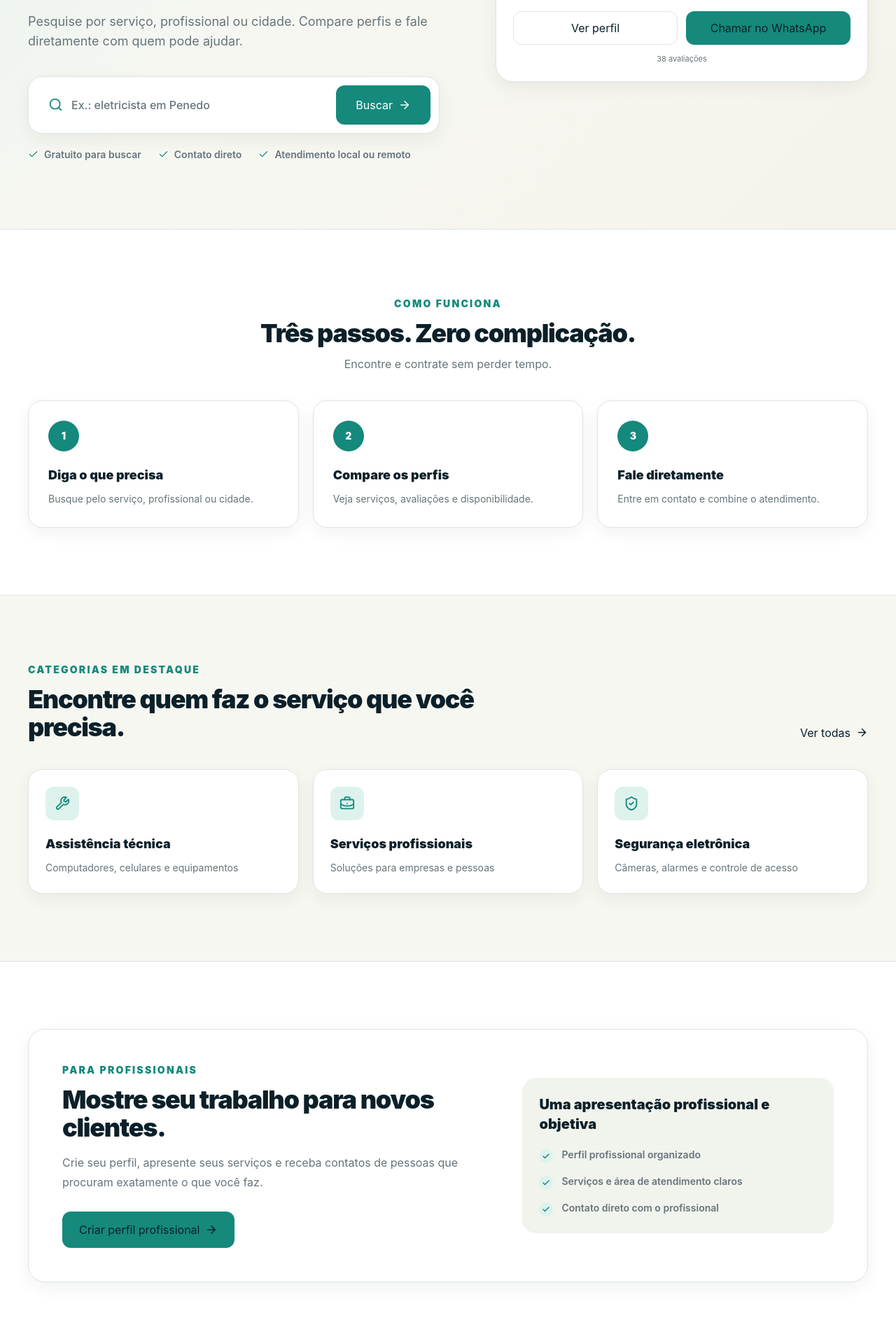
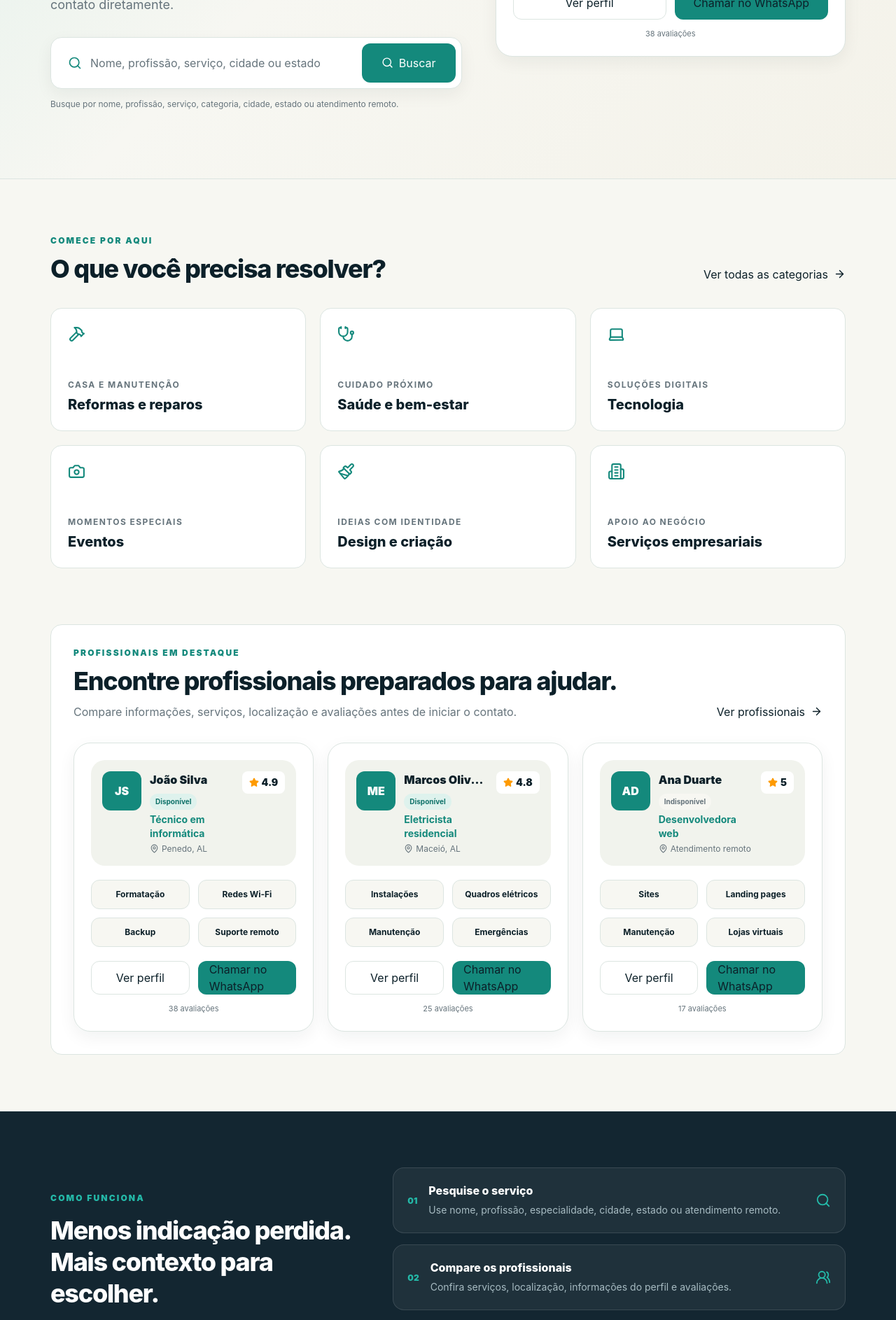
Before and after one commit to JoelsonJSantos/indicarei-v2, a Next.js app: page / in a window 1280 px wide. Shown: the part 520-2406 px from the top of the page at 70% size. Built offline with nearby package versions, Linux system fonts and the light colour scheme.

Commit message:
feat: refaz home com estrutura do Indicarei e cores do MatchCV

```diff
--- a/src/app/page.tsx
+++ b/src/app/page.tsx
@@ -2,219 +2,396 @@ import Link from "next/link";
 import {
   ArrowRight,
   BadgeCheck,
-  BriefcaseBusiness,
+  Building2,
+  Camera,
   Check,
+  Hammer,
+  Laptop,
+  MessageCircle,
+  Paintbrush,
   Search,
-  ShieldCheck,
-  Wrench,
+  Sparkles,
+  Stethoscope,
+  UsersRound,
 } from "lucide-react";
 
 import { ProfessionalCard } from "@/components/professional-card";
 import { PublicPageShell } from "@/components/public-page-shell";
 import { mockProfessionals } from "@/lib/mock-data";
 
-const steps = [
-  ["1", "Diga o que precisa", "Busque pelo serviço, profissional ou cidade."],
-  ["2", "Compare os perfis", "Veja serviços, avaliações e disponibilidade."],
-  ["3", "Fale diretamente", "Entre em contato e combine o atendimento."],
+const categories = [
+  {
+    title: "Reformas e reparos",
+    description: "Casa e manutenção",
+    icon: Hammer,
+    query: "Reformas e reparos",
+  },
+  {
+    title: "Saúde e bem-estar",
+    description: "Cuidado próximo",
+    icon: Stethoscope,
+    query: "Saúde e bem-estar",
+  },
+  {
+    title: "Tecnologia",
+    description: "Soluções digitais",
+    icon: Laptop,
+    query: "Tecnologia",
+  },
+  {
+    title: "Eventos",
+    description: "Momentos especiais",
+    icon: Camera,
+    query: "Eventos",
+  },
+  {
+    title: "Design e criação",
+    description: "Ideias com identidade",
+    icon: Paintbrush,
+    query: "Design e criação",
+  },
+  {
+    title: "Serviços empresariais",
+    description: "Apoio ao negócio",
+    icon: Building2,
+    query: "Serviços empresariais",
+  },
 ] as const;
 
-const featuredCategories = [
-  [Wrench, "Assistência técnica", "Computadores, celulares e equipamentos"],
-  [BriefcaseBusiness, "Serviços profissionais", "Soluções para empresas e pessoas"],
-  [ShieldCheck, "Segurança eletrônica", "Câmeras, alarmes e controle de acesso"],
+const steps = [
+  {
+    number: "01",
+    title: "Pesquise o serviço",
+    description:
+      "Use nome, profissão, especialidade, cidade, estado ou atendimento remoto.",
+    icon: Search,
+  },
+  {
+    number: "02",
+    title: "Compare os profissionais",
+    description:
+      "Confira serviços, localização, informações do perfil e avaliações.",
+    icon: UsersRound,
+  },
+  {
+    number: "03",
+    title: "Entre em contato diretamente",
+    description: "Converse pelo canal informado no perfil profissional.",
+    icon: MessageCircle,
+  },
 ] as const;
 
-const platformBenefits = [
-  "Perfil profissional organizado",
-  "Serviços e área de atendimento claros",
-  "Contato direto com o profissional",
+const freePlanFeatures = [
+  "Perfil profissional público",
+  "Informações de contato",
+  "Categoria e localização",
+  "Descrição dos serviços",
+  "Aparição nas buscas",
+];
+
+const featuredPlanFeatures = [
+  "Todos os recursos do plano Gratuito",
+  "Galeria de fotos e vídeos",
+  "Links para redes sociais",
+  "Maior destaque nas buscas",
+  "Selo de perfil em destaque",
 ];
 
 export default function Home() {
   return (
     <PublicPageShell>
       <main>
-        <section className="relative overflow-hidden px-5 py-16 lg:px-10 lg:py-24">
-          <div className="pointer-events-none absolute inset-0 bg-[linear-gradient(135deg,rgba(37,185,168,0.08),transparent_42%,rgba(242,239,228,0.5))] dark:bg-[linear-gradient(135deg,rgba(37,185,168,0.06),transparent_42%)]" />
+        <section className="relative overflow-hidden border-b border-[var(--border)]">
+          <div className="pointer-events-none absolute inset-0 bg-[linear-gradient(135deg,rgba(37,185,168,0.10),transparent_42%,rgba(242,239,228,0.62))] dark:bg-[linear-gradient(135deg,rgba(37,185,168,0.07),transparent_44%)]" />
 
-          <div className="relative mx-auto grid max-w-[1440px] items-center gap-14 lg:grid-cols-[1.05fr_0.95fr] xl:gap-20">
+          <div className="relative mx-auto grid max-w-[1200px] items-center gap-12 px-5 py-16 lg:grid-cols-[1.08fr_0.92fr] lg:px-8 lg:py-24">
             <div className="max-w-3xl">
-              <span className="inline-flex items-center gap-2 rounded-full border border-[var(--border)] bg-[var(--success-bg)] px-3.5 py-1.5 text-xs font-bold text-[var(--success-text)]">
-                <BadgeCheck size={15} />
-                Profissionais e serviços perto de você
-              </span>
+              <div className="inline-flex items-center gap-2 rounded-full border border-[var(--border)] bg-[var(--surface)] px-3 py-1.5 text-xs font-bold uppercase tracking-[0.12em] text-[var(--primary)] shadow-sm">
+                <span className="size-2 rounded-full bg-[var(--accent)]" />
+                Encontre. Compare. Converse.
+              </div>
 
-              <h1 className="mt-7 text-5xl font-black leading-[1.02] tracking-[-0.055em] sm:text-6xl xl:text-7xl">
-                Encontre quem resolve.
-                <span className="block text-[var(--primary)]">
-                  Sem perder tempo.
-                </span>
+              <h1 className="mt-6 text-4xl font-extrabold leading-[1.04] tracking-[-0.045em] sm:text-5xl lg:text-6xl">
+                O profissional certo pode estar{" "}
+                <span className="text-[var(--primary)]">mais perto</span> do que
+                você imagina.
               </h1>
 
-              <p className="mt-6 max-w-2xl text-base leading-7 text-[var(--text-muted)] sm:text-lg">
-                Pesquise por serviço, profissional ou cidade. Compare perfis e
-                fale diretamente com quem pode ajudar.
+              <p className="mt-5 max-w-2xl text-base leading-7 text-[var(--text-muted)] sm:text-lg">
+                Pesquise profissionais em qualquer cidade do Brasil e entre em
+                contato diretamente.
               </p>
 
               <form
                 action="/buscar"
-                className="card-surface mt-9 flex max-w-2xl flex-col gap-3 rounded-[1.25rem] p-3 sm:flex-row"
+                role="search"
+                className="card-surface mt-8 flex flex-col gap-2 rounded-2xl p-2 sm:flex-row"
               >
                 <label className="flex min-h-14 flex-1 items-center gap-3 rounded-xl px-4 focus-within:bg-[var(--surface-hover)]">
                   <Search
-                    size={21}
+                    size={20}
                     className="shrink-0 text-[var(--primary)]"
                   />
+                  <span className="sr-only">
+                    Nome, profissão, serviço, cidade ou estado
+                  </span>
                   <input
                     name="q"
                     type="search"
-                    placeholder="Ex.: eletricista em Penedo"
-                    className="w-full bg-transparent text-sm font-semibold outline-none placeholder:font-medium placeholder:text-[var(--text-muted)]"
+                    autoComplete="off"
+                    placeholder="Nome, profissão, serviço, cidade ou estado"
+                    className="w-full bg-transparent text-sm font-semibold outline-none placeholder:text-[var(--text-muted)]"
                   />
                 </label>
 
                 <button
                   type="submit"
-                  className="inline-flex min-h-14 items-center justify-center gap-2 rounded-xl bg-[var(--primary)] px-7 font-bold text-white hover:bg-[var(--primary-hover)]"
+                  className="inline-flex min-h-14 items-center justify-center gap-2 rounded-xl bg-[var(--primary)] px-7 text-sm font-bold text-white hover:bg-[var(--primary-hover)]"
                 >
+                  <Search size={17} />
                   Buscar
-                  <ArrowRight size={18} />
                 </button>
               </form>
 
-              <div className="mt-5 flex flex-wrap gap-x-6 gap-y-2 text-sm font-semibold text-[var(--text-muted)]">
-                {["Gratuito para buscar", "Contato direto", "Atendimento local ou remoto"].map(
-                  (item) => (
-                    <span key={item} className="flex items-center gap-2">
-                      <Check size={15} className="text-[var(--primary)]" />
-                      {item}
-                    </span>
-                  ),
-                )}
-              </div>
+              <p className="mt-3 text-xs leading-5 text-[var(--text-muted)]">
+                Busque por nome, profissão, serviço, categoria, cidade, estado
+                ou atendimento remoto.
+              </p>
             </div>
 
-            <div className="mx-auto w-full max-w-2xl">
+            <div className="mx-auto w-full max-w-xl">
               <ProfessionalCard professional={mockProfessionals[0]} />
             </div>
           </div>
         </section>
 
-        <section className="border-y border-[var(--border)] bg-[var(--surface)] px-5 py-20 lg:px-10 lg:py-24">
-          <div className="mx-auto max-w-[1440px]">
-            <div className="text-center">
-              <p className="text-sm font-black uppercase tracking-[0.16em] text-[var(--primary)]">
-                Como funciona
+        <section
+          id="categorias"
+          className="mx-auto max-w-[1200px] px-5 py-16 lg:px-8 lg:py-20"
+        >
+          <div className="flex flex-col gap-4 sm:flex-row sm:items-end sm:justify-between">
+            <div>
+              <p className="text-xs font-black uppercase tracking-[0.18em] text-[var(--primary)]">
+                Comece por aqui
               </p>
-              <h2 className="mt-3 text-3xl font-black tracking-[-0.035em] sm:text-4xl">
-                Três passos. Zero complicação.
+              <h2 className="mt-3 text-3xl font-extrabold tracking-[-0.035em] sm:text-4xl">
+                O que você precisa resolver?
               </h2>
-              <p className="mt-3 text-[var(--text-muted)]">
-                Encontre e contrate sem perder tempo.
+            </div>
+
+            <Link
+              href="/categorias"
+              className="inline-flex w-fit items-center gap-2 text-sm font-bold text-[var(--primary)] hover:text-[var(--primary-hover)]"
+            >
+              Ver todas as categorias
+              <ArrowRight size={17} />
+            </Link>
+          </div>
+
+          <div className="mt-9 grid grid-cols-2 gap-3 md:grid-cols-3 md:gap-5">
+            {categories.map(
+              ({ title, description, icon: Icon, query }) => (
+                <Link
+                  key={title}
+                  href={`/buscar?q=${encodeURIComponent(query)}`}
+                  className="card-flat flex min-h-36 flex-col justify-between rounded-2xl p-4 sm:min-h-44 sm:p-6"
+                >
+                  <Icon size={25} className="text-[var(--primary)]" />
+                  <div className="mt-8">
+                    <p className="text-[10px] font-bold uppercase tracking-[0.12em] text-[var(--text-muted)] sm:text-xs">
+                      {description}
+                    </p>
+                    <h3 className="mt-2 text-sm font-extrabold leading-tight sm:text-xl">
+                      {title}
+                    </h3>
+                  </div>
+                </Link>
+              ),
+            )}
+          </div>
+        </section>
+
+        <section className="mx-auto max-w-[1200px] px-5 pb-16 lg:px-8 lg:pb-20">
+          <div className="rounded-2xl border border-[var(--border)] bg-[var(--surface)] p-5 sm:p-8">
+            <div className="flex flex-col gap-4 sm:flex-row sm:items-end sm:justify-between">
+              <div>
+                <p className="text-xs font-black uppercase tracking-[0.18em] text-[var(--primary)]">
+                  Profissionais em destaque
+                </p>
+                <h2 className="mt-3 text-3xl font-extrabold tracking-[-0.035em] sm:text-4xl">
+                  Encontre profissionais preparados para ajudar.
+                </h2>
+                <p className="mt-3 max-w-2xl text-sm leading-6 text-[var(--text-muted)] sm:text-base">
+                  Compare informações, serviços, localização e avaliações antes
+                  de iniciar o contato.
                 </p>
               </div>
 
-            <div className="mt-10 grid gap-5 lg:grid-cols-3">
-              {steps.map(([number, title, description]) => (
-                <article
-                  key={number}
-                  className="card-surface rounded-[1.25rem] p-7"
+              <Link
+                href="/buscar"
+                className="inline-flex w-fit items-center gap-2 text-sm font-bold text-[var(--primary)] hover:text-[var(--primary-hover)]"
               >
-                  <span className="grid size-11 place-items-center rounded-full bg-[var(--primary)] text-sm font-black text-white">
-                    {number}
-                  </span>
-                  <h3 className="mt-5 text-lg font-black">{title}</h3>
-                  <p className="mt-2 text-sm leading-6 text-[var(--text-muted)]">
-                    {description}
-                  </p>
-                </article>
+                Ver profissionais
+                <ArrowRight size={17} />
+              </Link>
+            </div>
+
+            <div className="mt-8 grid gap-5 lg:grid-cols-3">
+              {mockProfessionals.map((professional) => (
+                <ProfessionalCard
+                  key={professional.slug}
+                  professional={professional}
+                />
               ))}
             </div>
           </div>
         </section>
 
-        <section className="px-5 py-20 lg:px-10 lg:py-24">
-          <div className="mx-auto max-w-[1440px]">
-            <div className="flex flex-col gap-4 sm:flex-row sm:items-end sm:justify-between">
-              <div className="max-w-2xl">
-                <p className="text-sm font-black uppercase tracking-[0.16em] text-[var(--primary)]">
-                  Categorias em destaque
+        <section
+          id="como-funciona"
+          className="border-y border-[var(--border)] bg-[var(--dark-section)] text-white"
+        >
+          <div className="mx-auto grid max-w-[1200px] gap-10 px-5 py-16 lg:grid-cols-[0.82fr_1.18fr] lg:items-center lg:px-8 lg:py-20">
+            <div>
+              <p className="text-xs font-black uppercase tracking-[0.18em] text-[var(--accent)]">
+                Como funciona
               </p>
-                <h2 className="mt-3 text-3xl font-black tracking-[-0.035em] sm:text-4xl">
-                  Encontre quem faz o serviço que você precisa.
+              <h2 className="mt-4 text-3xl font-extrabold leading-tight tracking-[-0.035em] sm:text-4xl">
+                Menos indicação perdida. Mais contexto para escolher.
               </h2>
+              <p className="mt-5 max-w-lg text-sm leading-7 text-[var(--dark-text-muted)] sm:text-base">
+                O Indicarei organiza as informações essenciais sem se colocar
+                entre cliente e profissional.
+              </p>
             </div>
 
-              <Link
-                href="/categorias"
-                className="inline-flex items-center gap-2 text-sm font-bold text-[var(--primary)] hover:text-[var(--primary-hover)]"
+            <ol className="grid gap-4">
+              {steps.map(
+                ({ number, title, description, icon: Icon }) => (
+                  <li
+                    key={number}
+                    className="grid grid-cols-[auto_1fr_auto] items-start gap-4 rounded-2xl border border-white/12 bg-white/5 p-5 sm:items-center"
                   >
-                Ver todas
-                <ArrowRight size={17} />
-              </Link>
-            </div>
-
-            <div className="mt-10 grid gap-5 md:grid-cols-3">
-              {featuredCategories.map(([Icon, title, description]) => (
-                <Link
-                  key={title}
-                  href="/categorias"
-                  className="card-surface rounded-[1.25rem] p-6"
-                >
-                  <span className="grid size-12 place-items-center rounded-xl bg-[var(--success-bg)] text-[var(--primary)]">
-                    <Icon size={22} />
+                    <span className="pt-0.5 text-xs font-black text-[var(--accent)]">
+                      {number}
                     </span>
-                  <h3 className="mt-5 text-lg font-black">{title}</h3>
-                  <p className="mt-2 text-sm leading-6 text-[var(--text-muted)]">
+                    <div>
+                      <h3 className="font-extrabold">{title}</h3>
+                      <p className="mt-1 text-sm leading-6 text-[var(--dark-text-muted)]">
                         {description}
                       </p>
-                </Link>
-              ))}
                     </div>
+                    <Icon size={22} className="text-[var(--accent)]" />
+                  </li>
+                ),
+              )}
+            </ol>
           </div>
         </section>
 
-        <section className="border-t border-[var(--border)] bg-[var(--surface)] px-5 py-20 lg:px-10 lg:py-24">
-          <div className="card-surface mx-auto grid max-w-[1440px] items-center gap-10 rounded-[1.5rem] p-8 lg:grid-cols-[1fr_0.72fr] lg:p-12">
-            <div>
-              <p className="text-sm font-black uppercase tracking-[0.16em] text-[var(--primary)]">
+        <section className="mx-auto max-w-[1200px] px-5 py-16 lg:px-8 lg:py-20">
+          <div className="grid gap-5 lg:grid-cols-2">
+            <article className="card-flat rounded-2xl p-6 sm:p-9">
+              <BadgeCheck size={30} className="text-[var(--primary)]" />
+              <p className="mt-7 text-xs font-black uppercase tracking-[0.18em] text-[var(--primary)]">
+                Informação clara
+              </p>
+              <h2 className="mt-3 text-3xl font-extrabold tracking-[-0.035em]">
+                Escolha com mais segurança.
+              </h2>
+              <p className="mt-4 leading-7 text-[var(--text-muted)]">
+                Descubra quem atende sua região, compare especialidades e fale
+                diretamente com o profissional.
+              </p>
+            </article>
+
+            <article className="rounded-2xl bg-[var(--accent-soft)] p-6 sm:p-9">
+              <Sparkles size={30} className="text-[var(--primary)]" />
+              <p className="mt-7 text-xs font-black uppercase tracking-[0.18em] text-[var(--primary)]">
                 Para profissionais
               </p>
-              <h2 className="mt-3 max-w-xl text-3xl font-black tracking-[-0.035em] sm:text-4xl">
-                Mostre seu trabalho para novos clientes.
+              <h2 className="mt-3 text-3xl font-extrabold tracking-[-0.035em]">
+                Seu trabalho merece ser encontrado.
               </h2>
-              <p className="mt-4 max-w-xl leading-7 text-[var(--text-muted)]">
-                Crie seu perfil, apresente seus serviços e receba contatos de
-                pessoas que procuram exatamente o que você faz.
+              <p className="mt-4 leading-7 text-[var(--text-muted)]">
+                Reúna seus serviços, contatos e áreas de atendimento em um
+                perfil profissional preparado para crescer.
               </p>
-
               <Link
                 href="/cadastrar/profissional"
-                className="mt-7 inline-flex items-center gap-2 rounded-xl bg-[var(--primary)] px-6 py-3.5 font-bold text-white hover:bg-[var(--primary-hover)]"
+                className="mt-6 inline-flex items-center gap-2 rounded-xl bg-[var(--primary)] px-5 py-3 text-sm font-bold text-white hover:bg-[var(--primary-hover)]"
               >
-                Criar perfil profissional
-                <ArrowRight size={18} />
+                Criar perfil
+                <ArrowRight size={17} />
               </Link>
+            </article>
+          </div>
+        </section>
+
+        <section
+          id="planos"
+          className="border-y border-[var(--border)] bg-[var(--background-soft)]"
+        >
+          <div className="mx-auto max-w-[1200px] px-5 py-16 lg:px-8 lg:py-20">
+            <div className="max-w-3xl">
+              <p className="text-xs font-black uppercase tracking-[0.18em] text-[var(--primary)]">
+                Planos
+              </p>
+              <h2 className="mt-3 text-3xl font-extrabold tracking-[-0.035em] sm:text-4xl">
+                Comece gratuitamente. Ganhe destaque quando fizer sentido.
+              </h2>
+              <p className="mt-4 leading-7 text-[var(--text-muted)]">
+                Crie seu perfil gratuitamente e migre para o plano Destaque
+                quando precisar de galeria, redes sociais e maior visibilidade.
+              </p>
             </div>
 
-            <div className="rounded-[1.25rem] bg-[var(--background-soft)] p-6">
-              <h3 className="text-xl font-black">
-                Uma apresentação profissional e objetiva
-              </h3>
-              <div className="mt-5 space-y-4">
-                {platformBenefits.map((benefit) => (
-                  <p
-                    key={benefit}
-                    className="flex items-start gap-3 text-sm font-semibold text-[var(--text-muted)]"
+            <div className="mt-9 grid gap-5 lg:grid-cols-2">
+              <article className="card-flat rounded-2xl p-6 sm:p-9">
+                <h3 className="text-3xl font-extrabold">Gratuito</h3>
+                <p className="mt-3 text-sm leading-6 text-[var(--text-muted)]">
+                  Para começar sua presença profissional e aparecer nas buscas.
+                </p>
+                <ul className="mt-7 grid gap-3">
+                  {freePlanFeatures.map((feature) => (
+                    <li
+                      key={feature}
+                      className="flex items-center gap-3 text-sm font-semibold"
                     >
-                    <span className="mt-0.5 grid size-5 shrink-0 place-items-center rounded-full bg-[var(--success-bg)] text-[var(--primary)]">
-                      <Check size={12} strokeWidth={3} />
+                      <span className="grid size-6 shrink-0 place-items-center rounded-full bg-[var(--accent-soft)] text-[var(--primary)]">
+                        <Check size={14} strokeWidth={3} />
                       </span>
-                    {benefit}
+                      {feature}
+                    </li>
+                  ))}
+                </ul>
+              </article>
+
+              <article className="rounded-2xl bg-[var(--dark-section)] p-6 text-white sm:p-9">
+                <div className="flex items-start justify-between gap-4">
+                  <h3 className="text-3xl font-extrabold">Destaque</h3>
+                  <span className="rounded-full bg-[var(--accent)] px-3 py-1 text-xs font-black text-[#08211d]">
+                    Mais recursos
+                  </span>
+                </div>
+                <p className="mt-3 text-sm leading-6 text-[var(--dark-text-muted)]">
+                  Para apresentar melhor seu trabalho e conquistar maior
+                  visibilidade.
                 </p>
+                <ul className="mt-7 grid gap-3">
+                  {featuredPlanFeatures.map((feature) => (
+                    <li
+                      key={feature}
+                      className="flex items-center gap-3 text-sm font-semibold"
+                    >
+                      <span className="grid size-6 shrink-0 place-items-center rounded-full bg-white/10 text-[var(--accent)]">
+                        <Check size={14} strokeWidth={3} />
+                      </span>
+                      {feature}
+                    </li>
                   ))}
-              </div>
+                </ul>
+              </article>
             </div>
           </div>
         </section>
```
Lines whose indentation alone changed are shown as unchanged.
